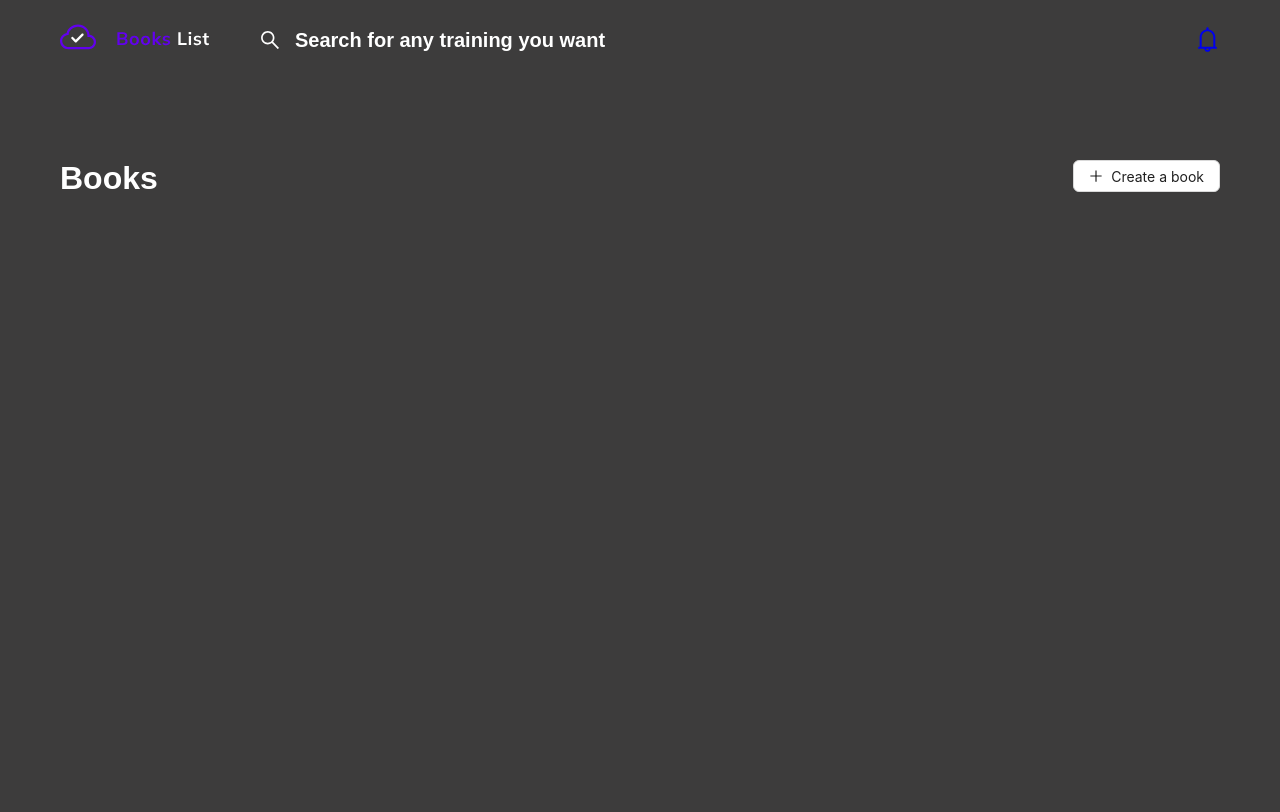
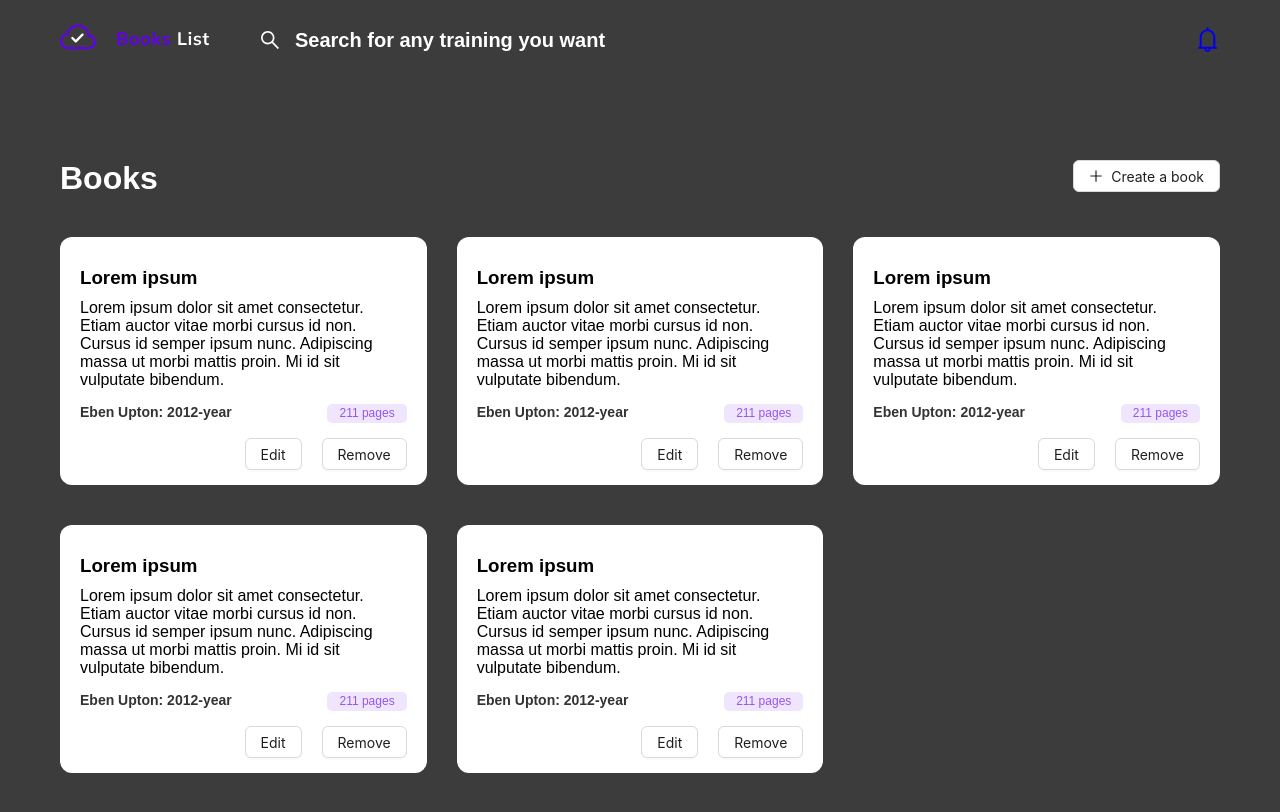
Before and after one commit to xushnayevAsadbek/KutubxonaProject, a React (Vite) app: page / in a window 1280 px wide. Shown: the top 812 px of the page. Built offline with nearby package versions, Linux system fonts and the light colour scheme.

Commit message:
section page commit

```diff
--- a/src/component/section/section.css
+++ b/src/component/section/section.css
@@ -10,3 +10,34 @@
     color: #fff;
     font-family: sans-serif;
 }
+.section-card--box{
+    display: grid;
+    grid-template-columns: 1fr 1fr 1fr;
+    gap: 40px 30px;
+    margin-top: 40px;
+    margin-bottom: 100px;
+}
+.section-card--box-wrapper{
+    background-color: #fff;
+    padding: 30px 20px 15px 20px;
+    border-radius: 12px;
+}
+.section-card--box-title{
+    padding-bottom: 10px;
+    font-weight: 700;
+}
+.section-card--box-author{
+    font-weight: 700;
+    color: #333333;
+    font-size: 14px;
+}
+.section-card--box-num{
+    background-color: #EFE6FD;
+    padding:2px 12px;
+    border-radius: 5px;
+    color:#9654F4;
+    font-size: 12px;
+    font-weight: 400;
+    line-height: 15px;
+    align-items: center;
+}
--- a/src/component/section/section.jsx
+++ b/src/component/section/section.jsx
@@ -1,20 +1,133 @@
 import { PlusOutlined } from '@ant-design/icons'
 import { Button } from 'antd'
+import Search from 'antd/es/transfer/search'
 import './section.css'
 function Section() {
     return(
         <>
         <div className="container">
             <div className='section-card'>
-
-
             <p className='section-card__text'>Books</p>
             <div>
                 <Button><PlusOutlined /> Create a book</Button>
             </div>
             </div>
-            <div className='sect'>
-
+            <div className='section-card--box'>
+        <div className='section-card--box-wrapper'>
+            <h3 className='section-card--box-title'>Lorem ipsum</h3>
+            <p className='section-card--box-text'>Lorem ipsum dolor sit amet consectetur. Etiam auctor vitae morbi cursus id non. Cursus id semper ipsum nunc. Adipiscing massa ut morbi mattis proin. Mi id sit vulputate bibendum.</p>
+            <div style={{
+                display:'flex',
+                justifyContent:'space-between',
+                paddingTop:'15px'
+            }}>
+            <p className='section-card--box-author'>
+            Eben Upton: 2012-year
+            </p>
+            <span className='section-card--box-num'>211 pages</span>
+            </div>
+            <div style={{
+                display:'flex',
+                gap:'20px',
+                justifyContent:'end',
+                paddingTop:'15px'
+            }}>
+            <Button>Edit</Button>
+            <Button>Remove</Button>
+            </div>
+        </div>
+        <div className='section-card--box-wrapper'>
+        <h3 className='section-card--box-title'>Lorem ipsum</h3>
+            <p className='section-card--box-text'>Lorem ipsum dolor sit amet consectetur. Etiam auctor vitae morbi cursus id non. Cursus id semper ipsum nunc. Adipiscing massa ut morbi mattis proin. Mi id sit vulputate bibendum.</p>
+            <div style={{
+                display:'flex',
+                justifyContent:'space-between',
+                paddingTop:'15px'
+            }}>
+            <p className='section-card--box-author'>
+            Eben Upton: 2012-year
+            </p>
+            <span className='section-card--box-num'>211 pages</span>
+            </div>
+            <div style={{
+                display:'flex',
+                gap:'20px',
+                justifyContent:'end',
+                paddingTop:'15px'
+            }}>
+            <Button>Edit</Button>
+            <Button>Remove</Button>
+            </div>
+        </div>
+        <div className='section-card--box-wrapper'>
+        <h3 className='section-card--box-title'>Lorem ipsum</h3>
+            <p className='section-card--box-text'>Lorem ipsum dolor sit amet consectetur. Etiam auctor vitae morbi cursus id non. Cursus id semper ipsum nunc. Adipiscing massa ut morbi mattis proin. Mi id sit vulputate bibendum.</p>
+            <div style={{
+                display:'flex',
+                justifyContent:'space-between',
+                paddingTop:'15px'
+            }}>
+            <p className='section-card--box-author'>
+            Eben Upton: 2012-year
+            </p>
+            <span className='section-card--box-num'>211 pages</span>
+            </div>
+            <div style={{
+                display:'flex',
+                gap:'20px',
+                justifyContent:'end',
+                paddingTop:'15px'
+            }}>
+            <Button>Edit</Button>
+            <Button>Remove</Button>
+            </div>
+        </div>
+        <div className='section-card--box-wrapper'>
+        <h3 className='section-card--box-title'>Lorem ipsum</h3>
+            <p className='section-card--box-text'>Lorem ipsum dolor sit amet consectetur. Etiam auctor vitae morbi cursus id non. Cursus id semper ipsum nunc. Adipiscing massa ut morbi mattis proin. Mi id sit vulputate bibendum.</p>
+            <div style={{
+                display:'flex',
+                justifyContent:'space-between',
+                paddingTop:'15px'
+            }}>
+            <p className='section-card--box-author'>
+            Eben Upton: 2012-year
+            </p>
+            <span className='section-card--box-num'>211 pages</span>
+            </div>
+            <div style={{
+                display:'flex',
+                gap:'20px',
+                justifyContent:'end',
+                paddingTop:'15px'
+            }}>
+            <Button>Edit</Button>
+            <Button>Remove</Button>
+            </div>
+        </div>
+        <div className='section-card--box-wrapper'>
+        <h3 className='section-card--box-title'>Lorem ipsum</h3>
+            <p className='section-card--box-text'>Lorem ipsum dolor sit amet consectetur. Etiam auctor vitae morbi cursus id non. Cursus id semper ipsum nunc. Adipiscing massa ut morbi mattis proin. Mi id sit vulputate bibendum.</p>
+            <div style={{
+                display:'flex',
+                justifyContent:'space-between',
+                paddingTop:'15px'
+            }}>
+            <p className='section-card--box-author'>
+            Eben Upton: 2012-year
+            </p>
+            <span className='section-card--box-num'>211 pages</span>
+            </div>
+            <div style={{
+                display:'flex',
+                gap:'20px',
+                justifyContent:'end',
+                paddingTop:'15px'
+            }}>
+            <Button>Edit</Button>
+            <Button>Remove</Button>
+            </div>
+        </div>
             </div>
         </div>
         </>
--- a/src/index.css
+++ b/src/index.css
@@ -5,4 +5,5 @@
 }
 body{
   background-color: #3d3c3c;
+  font-family: sans-serif;
 }
```
